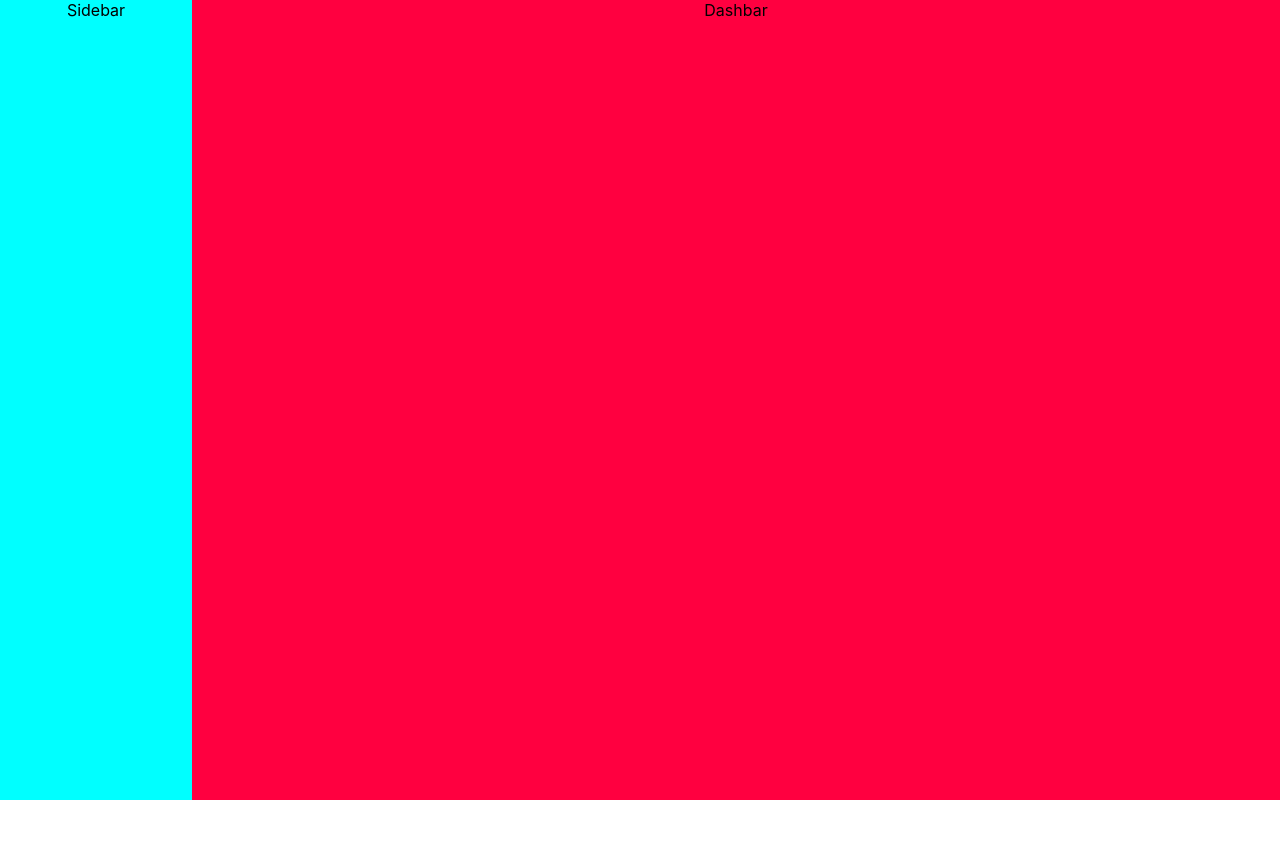
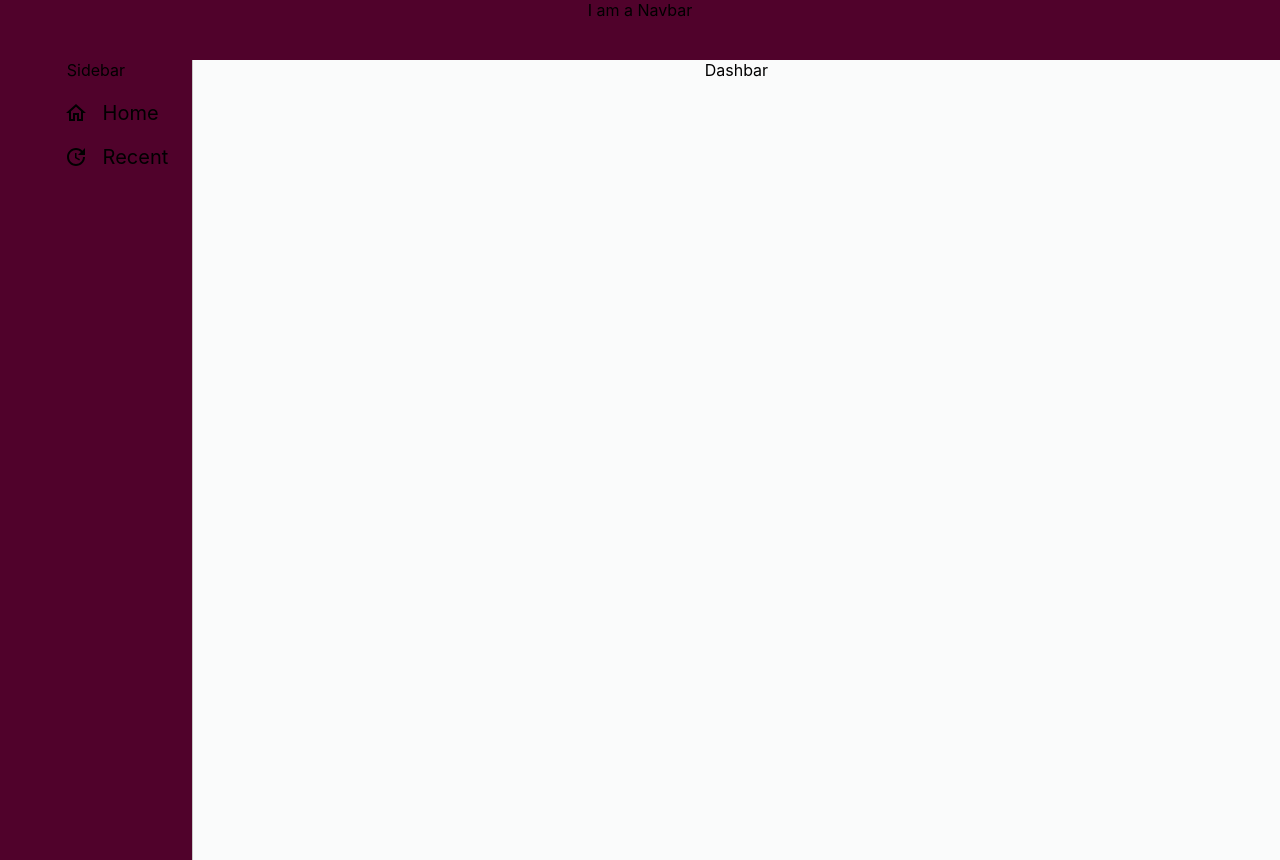
Before and after one commit to gaurav2425/salestax, a React (Create React App) app: page / in a window 1280 px wide. Before the commit the page ends 800 px from the top, so only its background shows below. Built offline with nearby package versions, Linux system fonts and the light colour scheme.

Commit message:
Navbar Added

```diff
--- a/package.json
+++ b/package.json
@@ -3,6 +3,10 @@
   "version": "0.1.0",
   "private": true,
   "dependencies": {
+    "@emotion/react": "^11.10.5",
+    "@emotion/styled": "^11.10.5",
+    "@mui/icons-material": "^5.11.0",
+    "@mui/material": "^5.11.6",
     "@testing-library/jest-dom": "^5.16.5",
     "@testing-library/react": "^13.4.0",
     "@testing-library/user-event": "^13.5.0",
--- /dev/null
+++ b/src/components/Navbar.js
@@ -0,0 +1,11 @@
+import React from "react";
+import styles from "../styles/Navbar.module.css";
+function Navbar() {
+  return (
+    <div className={styles.navbar_container}>
+      <div>I am a Navbar</div>
+    </div>
+  );
+}
+
+export default Navbar;
--- a/src/components/Sidebar.js
+++ b/src/components/Sidebar.js
@@ -1,9 +1,30 @@
 import React from "react";
-
+import HomeOutlinedIcon from "@mui/icons-material/HomeOutlined";
+import UpdateOutlinedIcon from "@mui/icons-material/UpdateOutlined";
+import styles from "../styles/Sidebar.module.css";
 function Sidebar() {
   return (
-    <div>
+    <div className={styles.sidebar_container}>
       <div>Sidebar</div>
+      <div>
+        <ul>
+          <div className={styles.section}>
+            <HomeOutlinedIcon
+              size={25}
+              className={styles.home_icon}
+            ></HomeOutlinedIcon>
+            <li>Home</li>
+          </div>
+
+          <div className={styles.section}>
+            <UpdateOutlinedIcon
+              size={25}
+              className={styles.recent_icon}
+            ></UpdateOutlinedIcon>
+            <li>Recent</li>
+          </div>
+        </ul>
+      </div>
     </div>
   );
 }
--- a/src/pages/Dashboard.js
+++ b/src/pages/Dashboard.js
@@ -3,6 +3,7 @@ import Papa from "papaparse";
 import styles from "../../src/styles/Dashboard.module.css";
 import Sidebar from "../components/Sidebar";
 import Dashbar from "../components/Dashbar";
+import Navbar from "../components/Navbar";
 function Dashboard() {
   const [parsedData, setParsedData] = useState([]);
 
@@ -71,11 +72,16 @@ function Dashboard() {
     //   </table>
     // </div>
     <div className={styles.dashboard_main}>
-      <div className={styles.dashboard_sidebar}>
-        <Sidebar></Sidebar>
+      <div>
+        <Navbar></Navbar>
       </div>
-      <div className={styles.dashboard_dashbar}>
-        <Dashbar></Dashbar>
+      <div className={styles.dashboard_section2}>
+        <div className={styles.dashboard_sidebar}>
+          <Sidebar></Sidebar>
+        </div>
+        <div className={styles.dashboard_dashbar}>
+          <Dashbar></Dashbar>
+        </div>
       </div>
     </div>
   );
--- a/src/styles/Dashboard.module.css
+++ b/src/styles/Dashboard.module.css
@@ -1,16 +1,23 @@
 .dashboard_main{
     display: flex;
     flex-direction: row;
+    flex-direction: column;
 }
 .dashboard_sidebar{
     flex: 0.15;
-    background-color: aqua;
+    background-color: rgb(80, 2, 43);
     min-width: 180px;
     height: 100vh;
+    border-right: 1px solid rgb(203, 202, 202);
 }
 
 .dashboard_dashbar{
     flex: 0.85;
-    background-color: rgb(255, 0, 64);
+    background-color: rgb(250, 251, 251);
     height: 100vh;
 }
+
+.dashboard_section2{
+    display: flex;
+    flex-direction: row;
+}
--- /dev/null
+++ b/src/styles/Navbar.module.css
@@ -0,0 +1,5 @@
+.navbar_container{
+    height: 60px;
+    background-color: rgb(80, 2, 43);
+
+}
--- /dev/null
+++ b/src/styles/Sidebar.module.css
@@ -0,0 +1,38 @@
+.section{
+    display: flex;
+    flex-direction: row;
+    /* justify-content: center; */
+    align-items: center;
+    margin-top: 10px;
+    padding: 5px;
+    padding-left: 20px;
+    padding-right: 20px;
+    border-radius: 10px;
+}
+.section li{
+    list-style: none;
+    font-size: 20px;
+    margin-left: 15px;
+}
+
+.home_icon{
+    font-size: 35px;
+}
+
+
+.recent_icon{
+    font-size: 35px;
+}
+
+.section:hover{
+    background-color: rgb(255, 255, 255);
+    /* padding: 10px; */
+    cursor: pointer;
+}
+
+.sidebar_container{
+    justify-content: center;
+    align-items: center;
+    display: flex;
+    flex-direction: column;
+}
```
Also changed, not shown: 1 other file (tests, documents, lock files or other folders).
